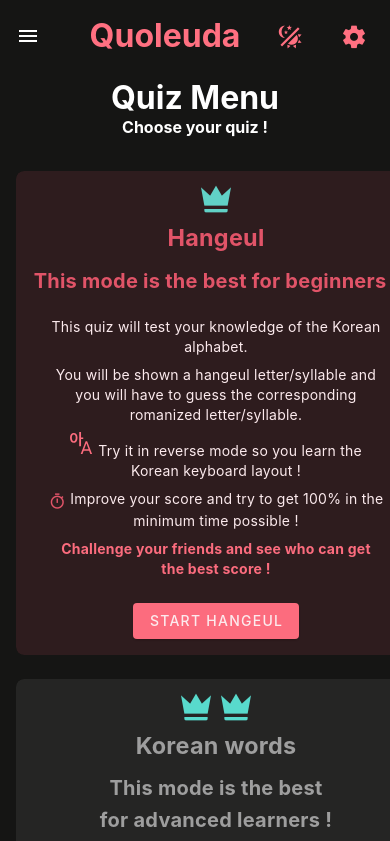
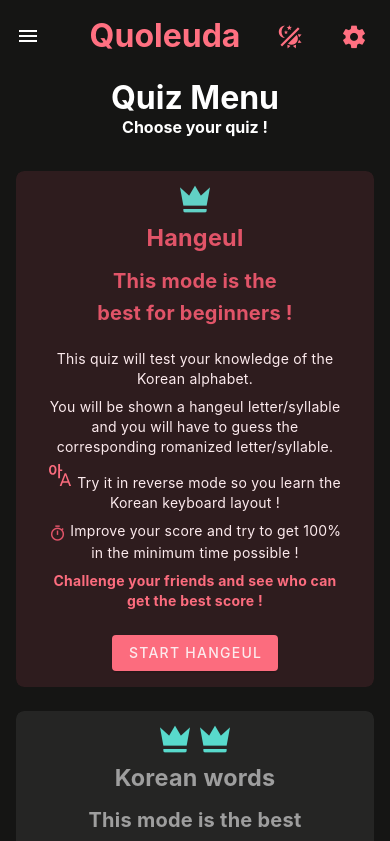
Before and after one commit to gabrielle-mlt/quoleuda, a Vue app: page /quiz-menu in a window 390 px wide. Shown: the top 841 px of the page. Built offline with nearby package versions, Linux system fonts and the light colour scheme.

Commit message:
chore: fix responsive ui

```diff
--- a/src/components/QuizLevelCard.vue
+++ b/src/components/QuizLevelCard.vue
@@ -33,9 +33,9 @@ defineProps({
 <template>
   <v-card
     :color="color"
+    max-width="400"
     rounded="lg"
     variant="tonal"
-    width="400"
   >
     <v-card-title>
       <v-icon
--- a/src/pages/QuizMenu.vue
+++ b/src/pages/QuizMenu.vue
@@ -58,7 +58,7 @@
             </template>
           </quiz-level-card>
         </v-col>
-        <v-spacer v-if="levelIndex < levels.length - 1" />
+        <v-spacer v-if="!$vuetify.display.mobile && levelIndex < levels.length - 1" />
       </template>
     </v-row>
   </v-container>
```
